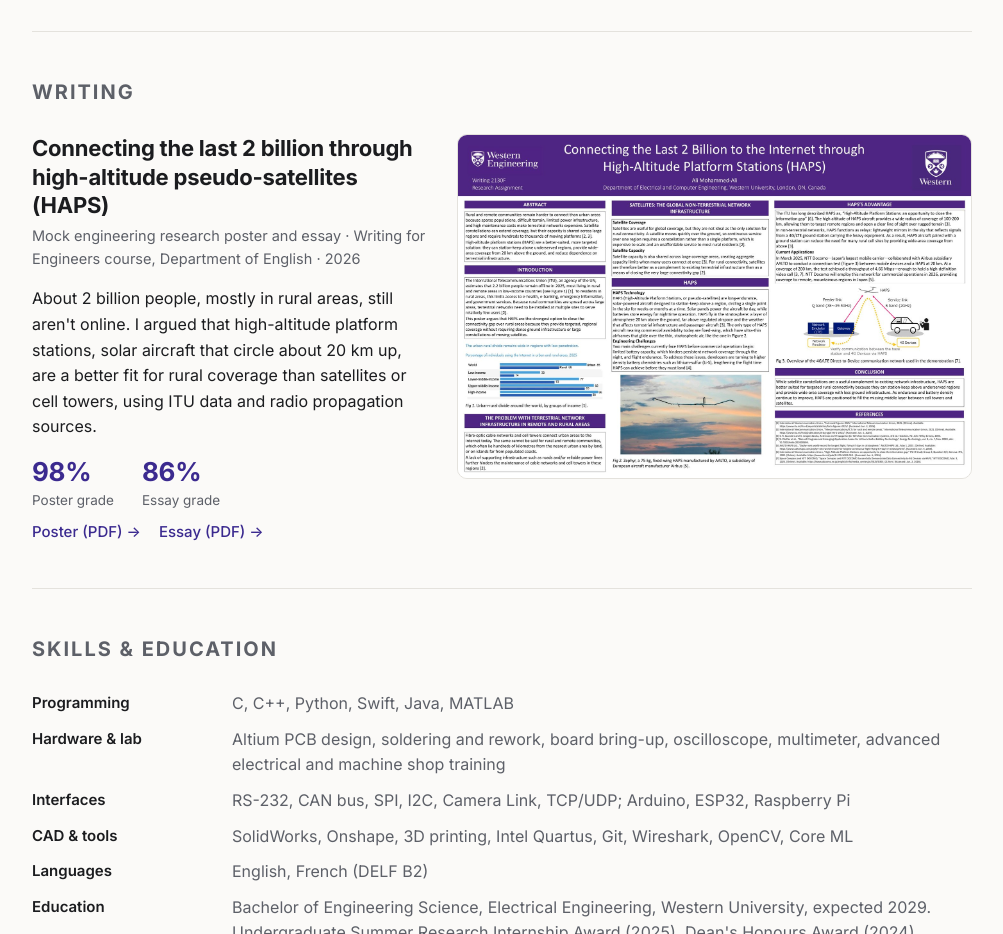
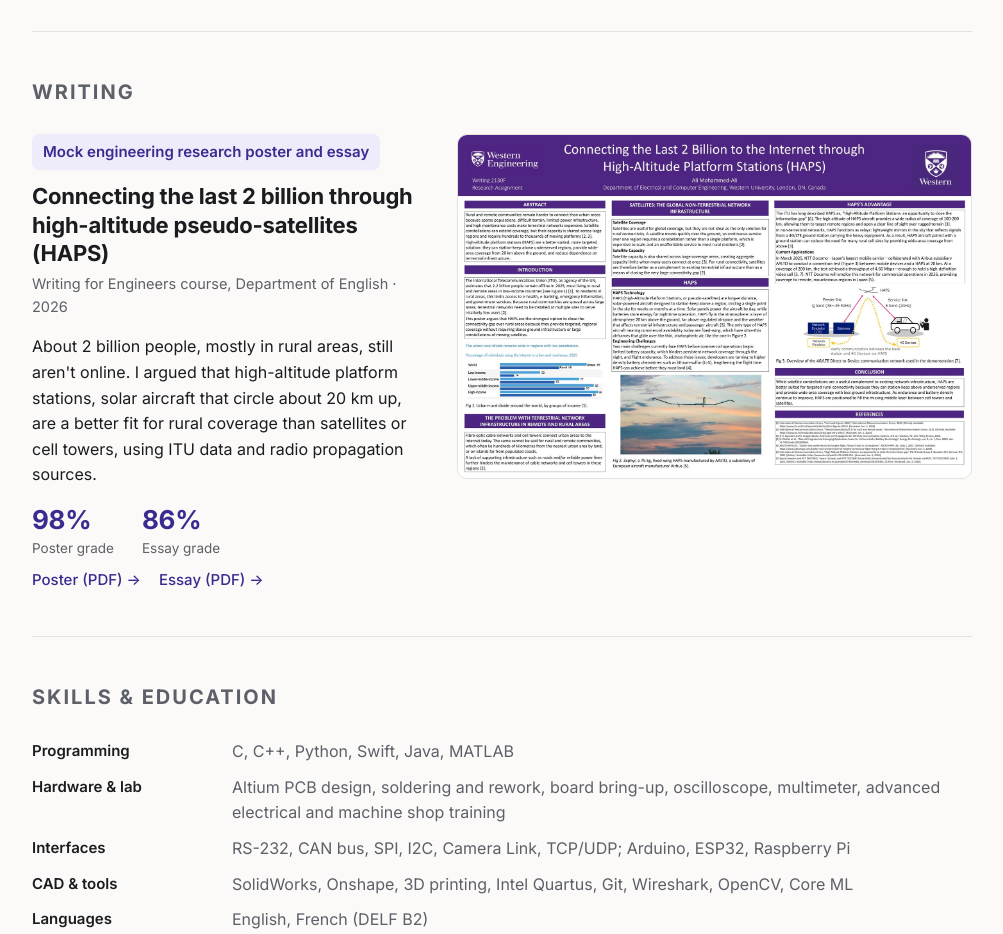
Before and after one commit to mmbaguette/mmbaguette.github.io, a plain HTML site: page index.html in a window 1280 px wide. Shown: the part 6500-7434 px from the top of the page, without its empty margins (138-1141 px from the left). Drawn offline with Linux system fonts and the light colour scheme.

Commit message:
Make the mock-research label stand out
Co-Authored-By: Claude Opus 5.5 <noreply@anthropic.com>
Claude-Session: https://claude.ai/code/session_011mWdYQA7M9uJjwNCN1Yixb

```diff
--- a/index.html
+++ b/index.html
@@ -365,8 +365,9 @@
   <h2>Writing</h2>
   <div class="split" style="grid-template-columns: 1fr 1.3fr;">
     <div>
+      <span style="display:inline-block;background:var(--accent-soft);color:var(--accent);font-weight:600;font-size:15px;padding:6px 11px;border-radius:7px;margin-bottom:12px">Mock engineering research poster and essay</span>
       <h3>Connecting the last 2 billion through high-altitude pseudo-satellites (HAPS)</h3>
-      <p class="meta">Mock engineering research poster and essay · Writing for Engineers course, Department of English · 2026</p>
+      <p class="meta">Writing for Engineers course, Department of English · 2026</p>
       <p>About 2 billion people, mostly in rural areas, still aren't online. I argued that high-altitude platform stations, solar aircraft that circle about 20&nbsp;km up, are a better fit for rural coverage than satellites or cell towers, using ITU data and radio propagation sources.</p>
       <div class="stats"><div class="stat"><b>98%</b><span>Poster grade</span></div><div class="stat"><b>86%</b><span>Essay grade</span></div></div>
       <div class="links">
```
